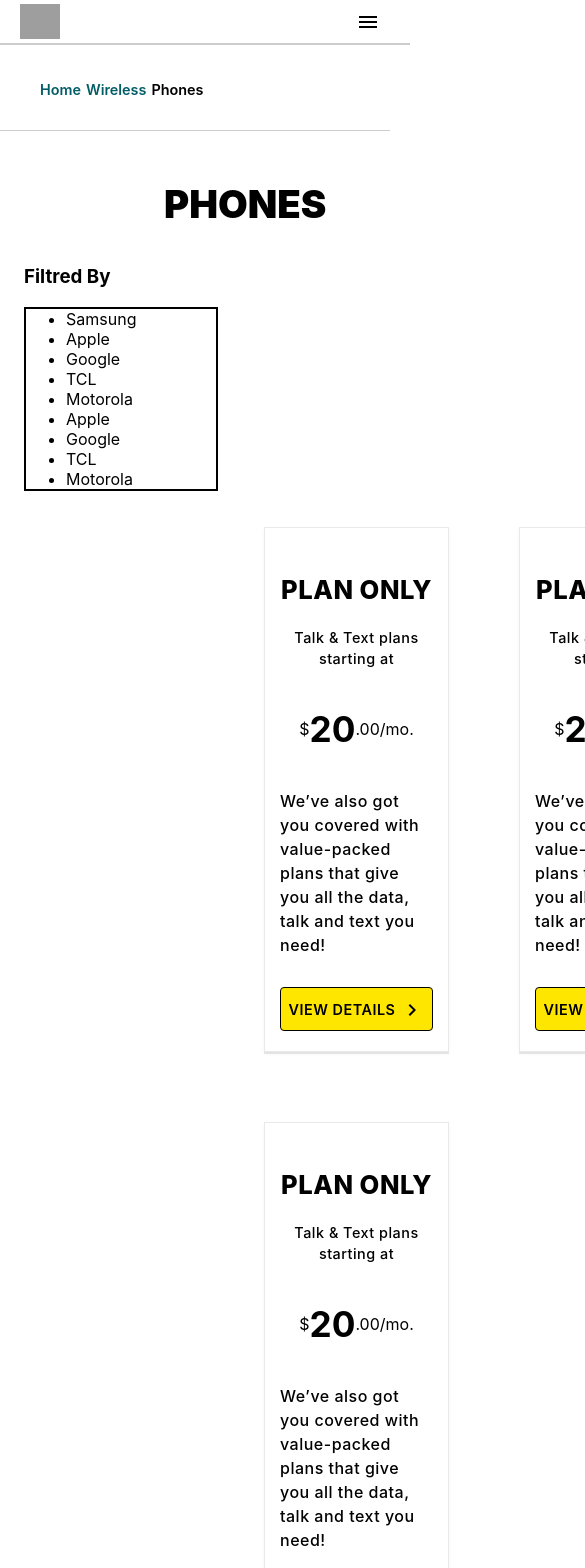
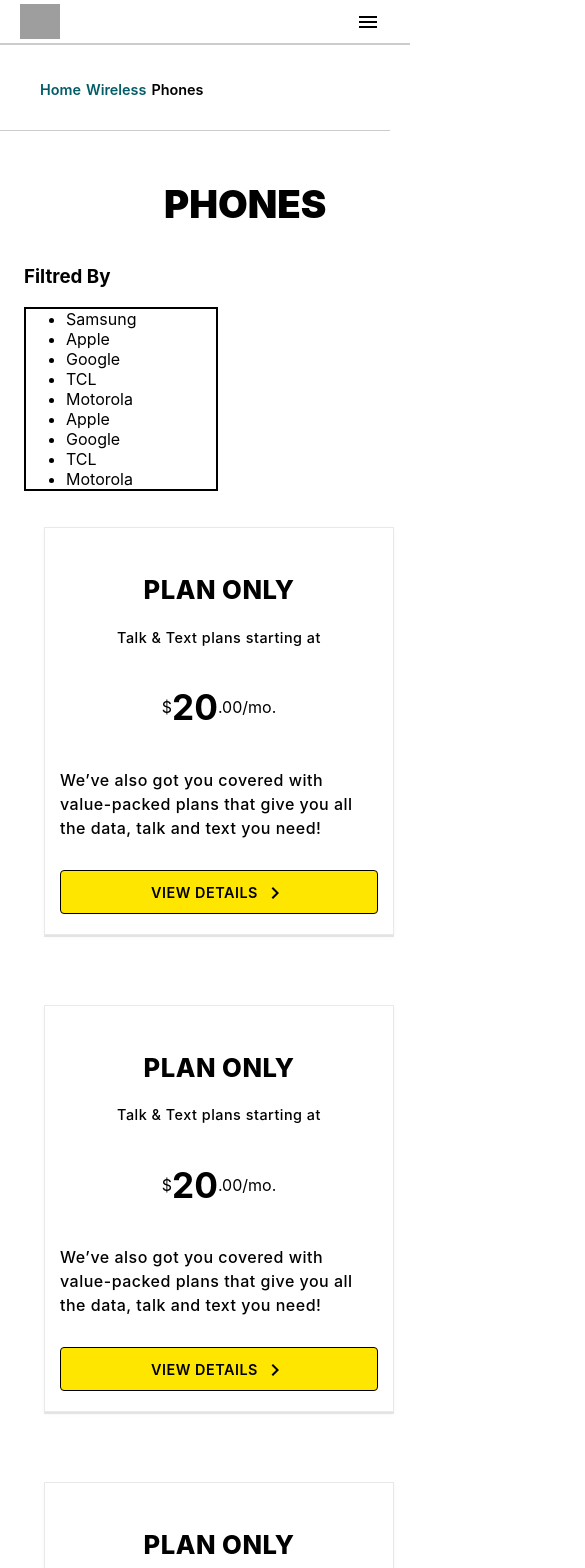
Before and after one commit to d4cho/fido-clone-nd, a React (Create React App) app: page /Phones in a window 390 px wide. Shown: the top 1568 px of the page, 585 px wide, since content can reach past the window. Built offline with nearby package versions, Linux system fonts and the light colour scheme; grey boxes are pictures that could not be loaded.

Commit message:
add phones data and cards on plans page

```diff
--- a/src/App.js
+++ b/src/App.js
@@ -15,8 +15,8 @@ import LocationOnOutlinedIcon from '@mui/icons-material/LocationOnOutlined';
 import Person2OutlinedIcon from '@mui/icons-material/Person2Outlined';
 import KeyboardArrowDownOutlinedIcon from '@mui/icons-material/KeyboardArrowDownOutlined';
 import KeyboardArrowUpOutlinedIcon from '@mui/icons-material/KeyboardArrowUpOutlined';
-import { shopDropdownLabels } from './Data/NavbarLabel';
-import { provincesDropdownLabels } from './Data/Provinces';
+import { shopDropdownLabels } from './Utils/NavbarLabel';
+import { provincesDropdownLabels } from './Utils/Provinces';
 import MenuIcon from '@mui/icons-material/Menu';
 import CloseIcon from '@mui/icons-material/Close';
 
--- a/src/Components/Molecules/LeftNavigationBar/LeftNavigationBar.jsx
+++ b/src/Components/Molecules/LeftNavigationBar/LeftNavigationBar.jsx
@@ -1,11 +1,11 @@
 import React, { useContext, useState } from 'react';
 import './LeftNavigationBar.css';
-import { leftNavbarLabels } from '../../../Data/NavbarLabel';
+import { leftNavbarLabels } from '../../../Utils/NavbarLabel';
 import { MainContext } from '../../../Context/MainContext';
 import SearchIcon from '../../Atoms/SearchIcon/SearchIcon';
 import NavBarDropdown from '../NavBarDropDown/NavBarDropDown';
 import TextField from '../../Atoms/TextField/TextField';
-import { billsDropdownLabels } from '../../../Data/NavbarLabel';
+import { billsDropdownLabels } from '../../../Utils/NavbarLabel';
 
 function LeftNavigationBar({
     menuTitle,
--- a/src/Components/Organisms/SideBarDrawer/SideBarDrawer.jsx
+++ b/src/Components/Organisms/SideBarDrawer/SideBarDrawer.jsx
@@ -5,11 +5,11 @@ import SideNavigationBar from '../../Molecules/SideNavigationBar/SideNavigationB
 import Backdrop from '../Backdrop/Backdrop';
 import SocialLink from '../../Atoms/SocialLink/SocialLink';
 import Link from '../../Atoms/Link/Link';
-import { navInfo } from '../../../Data/NavbarLabel';
+import { navInfo } from '../../../Utils/NavbarLabel';
 import Person2OutlinedIcon from '@mui/icons-material/Person2Outlined';
 import LocationOnOutlinedIcon from '@mui/icons-material/LocationOnOutlined';
 
-function SideBarDrawer({height}) {
+function SideBarDrawer({ height }) {
     const { toggle, setToggle } = useContext(MainContext);
 
     const backdropHandler = () => {
--- a/src/Components/Views/PhonesPage.jsx
+++ b/src/Components/Views/PhonesPage.jsx
@@ -1,7 +1,7 @@
 import Title from '../Atoms/Title/Title';
 import React from 'react';
 import BreadCrumbsContent from '../Organisms/BreadCrumbsContent/BreadCrumbsContent';
-import { breadCrumbsLabels } from '../../Data/NavbarLabel';
+import { breadCrumbsLabels } from '../../Utils/NavbarLabel';
 import Card from '../Molecules/Card/Card';
 
 import ChevronRightIcon from '@mui/icons-material/ChevronRight';
@@ -11,6 +11,7 @@ import Link from '../Atoms/Link/Link';
 
 function PhonesPage() {
     const { matches } = useContext(MainContext);
+    console.log(matches);
     return (
         <div>
             <BreadCrumbsContent data={breadCrumbsLabels} />
@@ -19,8 +20,8 @@ function PhonesPage() {
                     width: '100%',
                     paddingRight: '24px',
                     paddingLeft: '24px',
-                    marginRight: 'auto',
-                    marginLeft: 'auto',
+                    marginRight: matches? 'auto': null,
+                    marginLeft: matches? 'auto': null,
                     maxWidth: '1100px',
                 }}
             >
@@ -47,11 +48,11 @@ function PhonesPage() {
                 </ul>
                 <div
                     style={{
-                        gridTemplateColumns: 'repeat(3,225px)',
+                        gridTemplateColumns: matches? 'repeat(3,225px)': null,
                         display: 'grid',
                         gridAutoRows: 'auto',
                         gridGap: '30px',
-                        marginLeft: '220px',
+                        marginLeft: matches? '220px': null,
                     }}
                 >
                     <Card
```
Also changed, not shown: src/Data/phone-data.json (+11 -5 lines), src/Utils/NavbarLabel.js (renamed from src/Data/NavbarLabel.js), src/Utils/Provinces.js (renamed from src/Data/Provinces.js).
